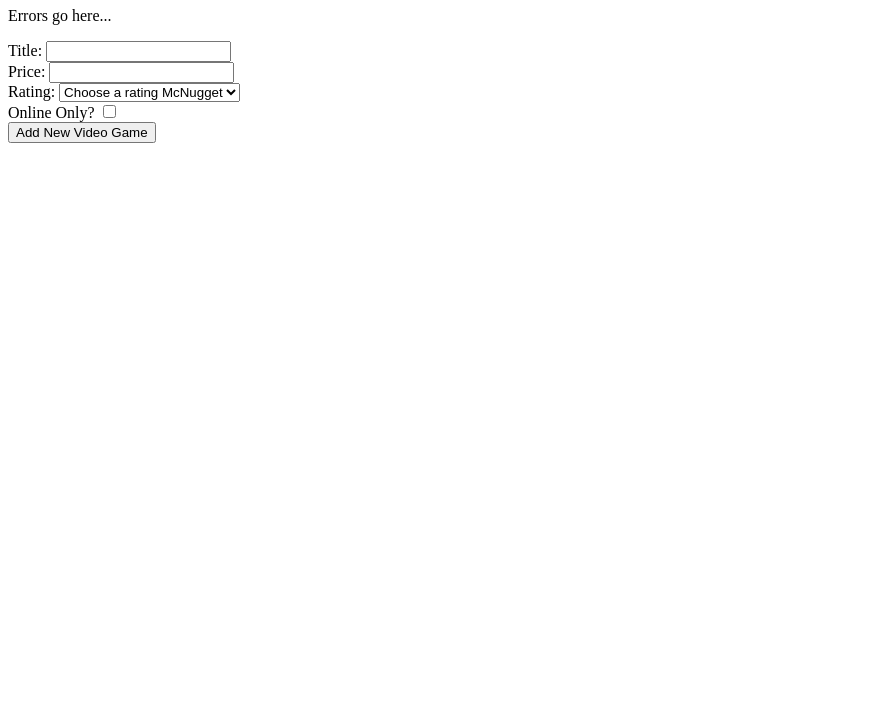
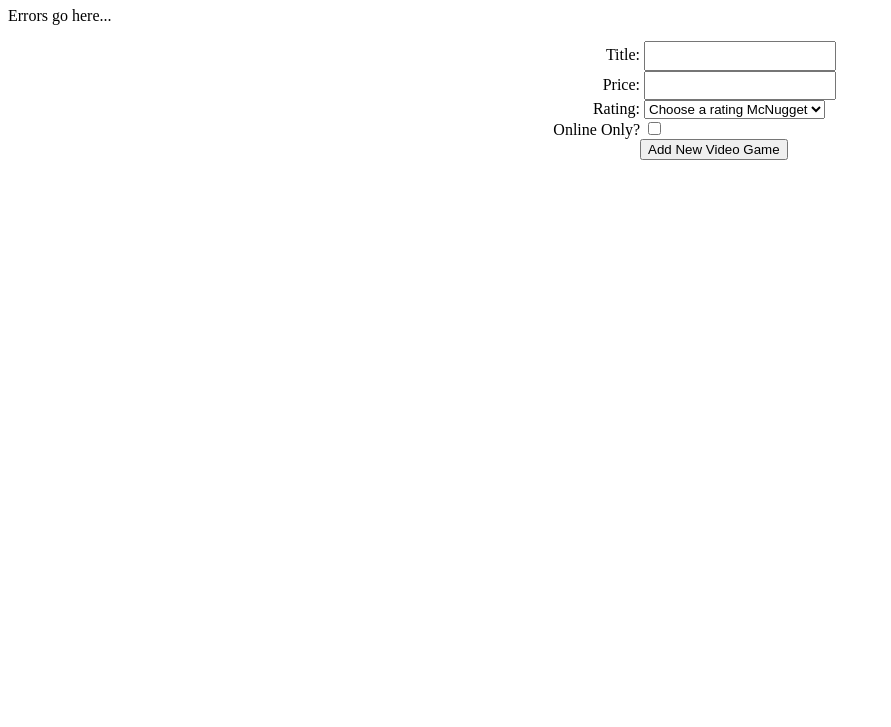
Before and after one commit to FaarisM1202/Fall2022-CPW204-FormsWithCustomClass, a plain HTML site: page index.html in a window 1280 px wide. Shown: the part 73-800 px from the top of the page, without its empty margins (0-891 px from the left). Drawn offline with Linux system fonts and the light colour scheme.

Commit message:
Starting to style with CSS

```diff
--- a/CSS/site.css
+++ b/CSS/site.css
@@ -0,0 +1,14 @@
+input[type=text] {
+    padding: .4em;
+
+}
+
+label {
+    width: 50%;
+    display: inline-block;
+    text-align: right;
+}
+
+input[type=button] {
+    margin-left: 50%;
+}
--- a/index.html
+++ b/index.html
@@ -5,6 +5,7 @@
     <meta http-equiv="X-UA-Compatible" content="IE=edge">
     <meta name="viewport" content="width=device-width, initial-scale=1.0">
     <title>Add Product Form</title>
+    <link rel="stylesheet" href="CSS/site.css"
 </head>
 <body>
 
```
